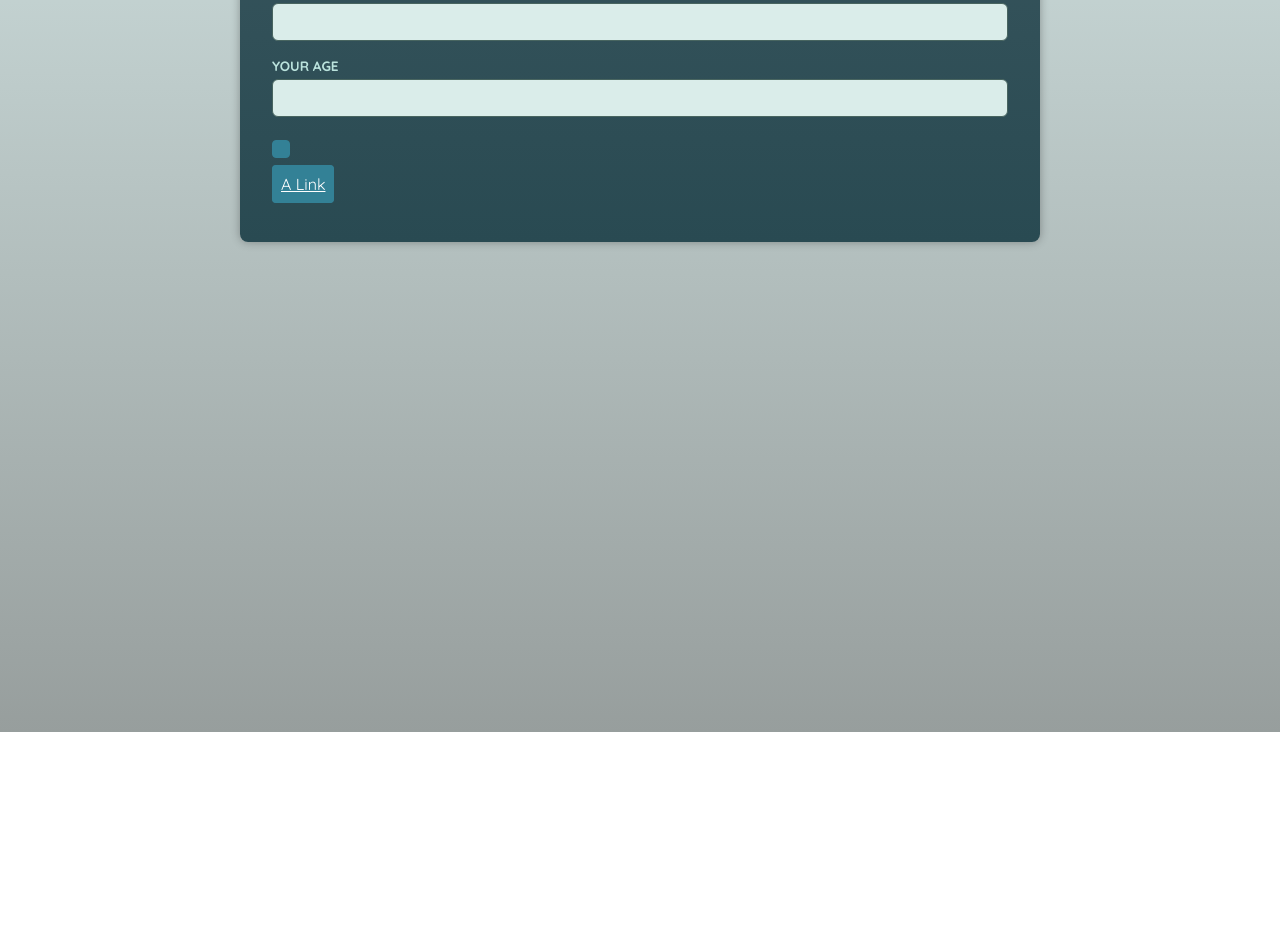
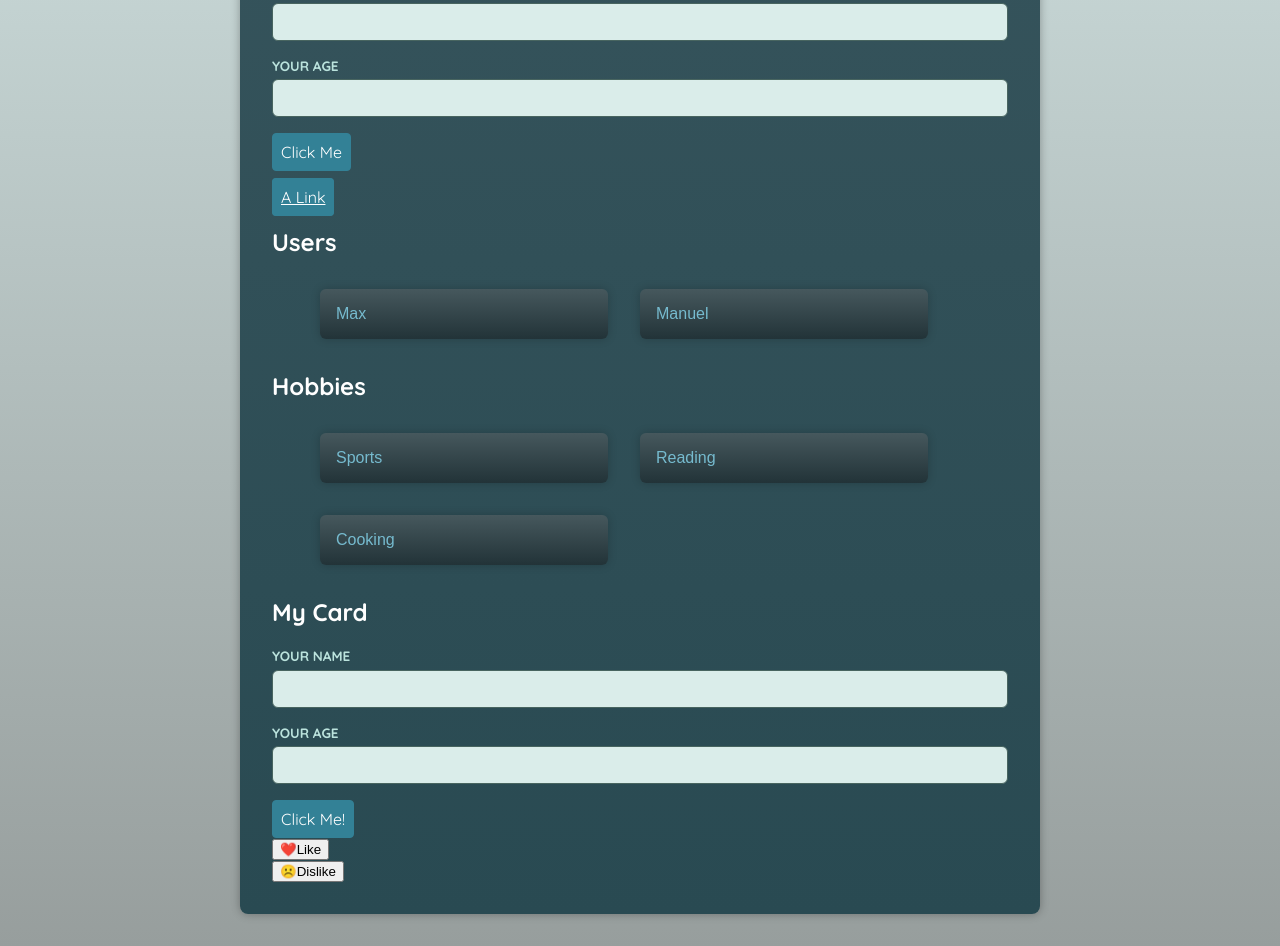
Before and after one commit to Henkemeyer/rn_ts_advanced, a React (Vite) app: page / in a window 1280 px wide. Shown: the part 100-1046 px from the top of the page. Before the commit the page ends 832 px from the top, so only its background shows below. Built offline with nearby package versions, Linux system fonts and the light colour scheme; a web font is replaced by a local one.

Commit message:
Lesson 55 and 56 practice session

```diff
--- a/src/App.tsx
+++ b/src/App.tsx
@@ -1,16 +1,71 @@
 import Input from './components/Input'
 import Button from './components/Button'
 import Container from './components/Container'
+import { List } from './components/List';
+import { IconButton } from './components/IconButton';
+import { Card } from './components/Card';
+
+function HeartIcon() {
+  return <span>❤️</span>;
+}
+
+function FrownIcon() {
+  return <span>☹️</span>;
+}
 
 function App() {
+  const users = [
+    { id: 'u1', name: 'Max' },
+    { id: 'u2', name: 'Manuel' },
+  ];
+
+  const hobbies = ['Sports', 'Reading', 'Cooking'];
+
   return (
     <main>
       <Input id="name" label="Your Name" type="string"/>
       <Input id="age" label="Your Age" type="number"/>
-      <Container as={Button} />
+      <Container as={Button}>Click Me</Container>
       <p>
         <Button href="https://google.com">A Link</Button>
       </p>
+      <section>
+        <h2>Users</h2>
+        <List
+          items={users}
+          renderItem={(user) => <li key={user.id}>{user.name}</li>}
+        />
+      </section>
+      <section>
+        <h2>Hobbies</h2>
+        <List
+          items={hobbies}
+          renderItem={(hobby) => <li key={hobby}>{hobby}</li>}
+        />
+      </section>
+      <section>
+        <Card
+          title="My Card"
+          actions={
+            <Container as={Button} onClick={() => console.log('Button clicked!')}>
+              Click Me!
+            </Container>
+          }
+        >
+        <p>
+          <Input id="name" label="Your Name" type="string"/>
+          <Input id="age" label="Your Age" type="number"/>
+        </p>
+      </Card>
+      </section>
+      <IconButton icon={HeartIcon} onClick={() => console.log('Button clicked!')}>
+      Like
+    </IconButton>
+    <section>
+      <IconButton icon={FrownIcon} onClick={() => console.log('Button clicked!')}>
+        Dislike
+      </IconButton>
+    </section>
     </main>
   )
 }
--- /dev/null
+++ b/src/components/Card.tsx
@@ -0,0 +1,19 @@
+import { ReactNode } from 'react';
+
+type CardProps = {
+  title: string;
+  children: ReactNode;
+  // "actions" is like an extra "slot" of this component
+  // It's the same type as the children prop, since we expect JSX code as a prop value
+  actions: ReactNode;
+};
+
+export function Card({ title, children, actions }: CardProps) {
+  return (
+    <section>
+      <h2>{title}</h2>
+      {children}
+      {actions}
+    </section>
+  );
+}
--- a/src/components/Container.tsx
+++ b/src/components/Container.tsx
@@ -1,10 +1,11 @@
-import { ElementType } from "react"
+import { ComponentPropsWithoutRef, ElementType, ReactNode } from "react"
 
-type ContainerProps = {
-    as: ElementType
+type ContainerProps<T extends ElementType> = {
+    as?: T
+    children: ReactNode
+} & ComponentPropsWithoutRef<T>
+
+export default function Container<C extends ElementType>({ as, children, ...props }: ContainerProps<C>) {
+    const Component = as || 'div';
+    return <Component {...props}>{children}</Component>
 }
-
-export default function Container({ as }: ContainerProps) {
-    const Component = as;
-    return <Component />
-}
--- /dev/null
+++ b/src/components/IconButton.tsx
@@ -0,0 +1,23 @@
+import type { ComponentPropsWithoutRef, ElementType, ReactNode } from 'react';
+
+type IconButtonProps = {
+  icon: ElementType;
+  onClick: () => void;
+  children: ReactNode;
+} & ComponentPropsWithoutRef<'button'>;
+
+export function IconButton({
+  // icon is aliased to Icon because it should be used like a custom component name
+  icon: Icon,
+  children,
+  ...otherProps
+}: IconButtonProps) {
+  return (
+    <button {...otherProps}>
+      <span>
+        <Icon />
+      </span>
+      <span>{children}</span>
+    </button>
+  );
+}
--- /dev/null
+++ b/src/components/List.tsx
@@ -0,0 +1,10 @@
+import { type ReactNode } from 'react';
+
+type ListProps<T> = {
+  items: T[];
+  renderItem: (item: T) => ReactNode;
+};
+
+export function List<T>({ items, renderItem }: ListProps<T>) {
+  return <ul>{items.map(renderItem)}</ul>;
+}
```
